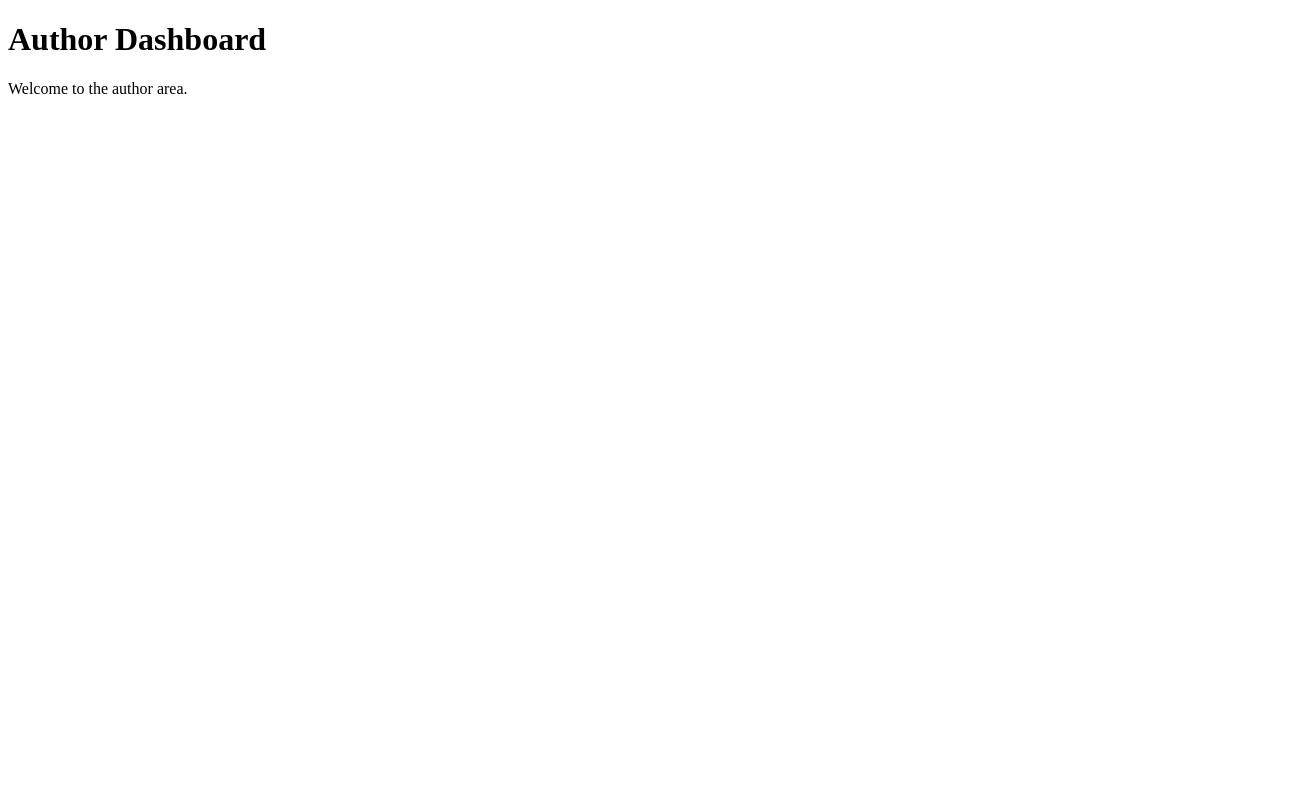
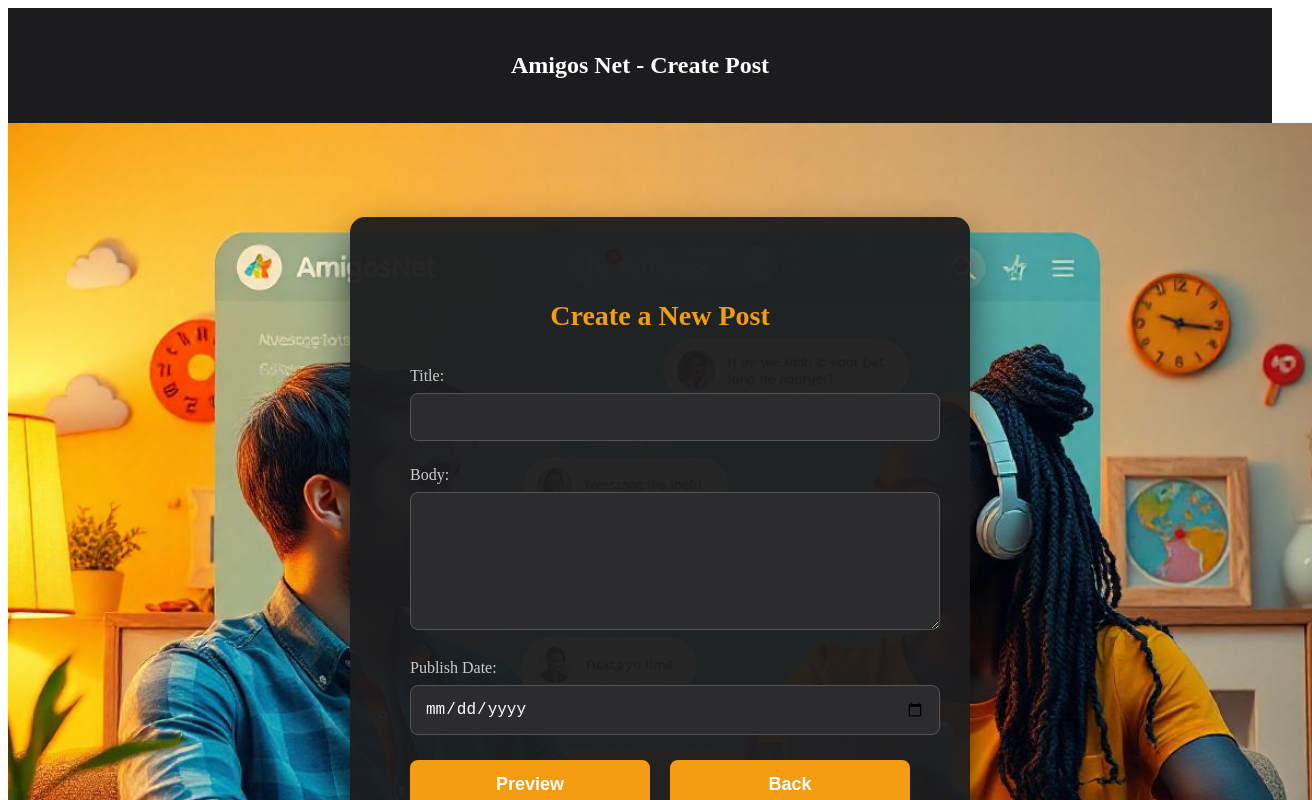
Before and after one commit to LP-blog-usc/frontend, a Vue app: page /author-dashboard in a window 1280 px wide. Shown: the top 800 px of the page, 1312 px wide, since content can reach past the window. Built offline with nearby package versions, Linux system fonts and the light colour scheme.

Commit message:
AuthorDashboard creat

```diff
--- a/package.json
+++ b/package.json
@@ -8,6 +8,7 @@
     "lint": "vue-cli-service lint"
   },
   "dependencies": {
+    "axios": "^1.7.7",
     "core-js": "^3.8.3",
     "vue": "^3.2.13",
     "vue-router": "^4.0.13"
--- a/src/components/AuthorDashboard.vue
+++ b/src/components/AuthorDashboard.vue
@@ -1,12 +1,284 @@
 <template>
-    <div>
-      <h1>Author Dashboard</h1>
-      <p>Welcome to the author area.</p>
+  <div>
+    <!-- Barra Superior -->
+    <header class="header">
+      <nav class="navbar">
+        <div class="logo">
+          <h1>Amigos Net - Create Post</h1>
+        </div>
+      </nav>
+    </header>
+
+    <!-- Contenido Principal -->
+    <div class="background-container">
+      <!-- Contenedor del formulario de creación de post -->
+      <div class="post-container">
+        <div class="post-box">
+          <h2>Create a New Post</h2>
+          <form @submit.prevent="createPost">
+            <div class="form-group">
+              <label for="title">
+                <i class="fas fa-heading"></i> Title:
+              </label>
+              <input type="text" id="title" v-model="title" required />
+              <p v-if="errors.title" class="error">{{ errors.title }}</p>
+            </div>
+
+            <div class="form-group">
+              <label for="body">
+                <i class="fas fa-align-left"></i> Body:
+              </label>
+              <textarea id="body" v-model="body" rows="6" required></textarea>
+              <p v-if="errors.body" class="error">{{ errors.body }}</p>
+            </div>
+
+            <div class="form-group">
+              <label for="publishDate">
+                <i class="fas fa-calendar-alt"></i> Publish Date:
+              </label>
+              <input type="date" id="publishDate" v-model="publishDate" required />
+              <p v-if="errors.publishDate" class="error">{{ errors.publishDate }}</p>
+            </div>
+
+            <!-- Botones -->
+            <div class="form-buttons">
+              <button type="submit" :disabled="isSubmitting" class="action-button">Preview</button>
+              <button type="button" @click="goBack" class="action-button">Back</button>
+            </div>
+          </form>
+
+          <!-- Vista previa del post -->
+          <div v-if="previewMode" class="preview">
+            <h3>Post Preview</h3>
+            <p><strong>Title:</strong> {{ title }}</p>
+            <p><strong>Body:</strong> {{ body }}</p>
+            <p><strong>Publish Date:</strong> {{ publishDate }}</p>
+            <div class="form-buttons">
+              <button @click="submitPost" class="action-button">Submit Post</button>
+              <button @click="cancelPreview" class="action-button">Cancel</button>
+            </div>
+          </div>
+
+          <!-- Mensajes de éxito o error -->
+          <p v-if="successMessage" class="success">{{ successMessage }}</p>
+          <p v-if="errorMessage" class="error">{{ errorMessage }}</p>
+        </div>
+      </div>
     </div>
-  </template>
+  </div>
+</template>
 
-  <script>
-  export default {
-    name: 'AuthorDashboard'
+<script>
+import axios from 'axios';
+
+export default {
+  data() {
+    return {
+      title: '',
+      body: '',
+      publishDate: '',
+      errors: {},
+      isSubmitting: false,
+      previewMode: false,
+      successMessage: '',
+      errorMessage: ''
+    };
+  },
+  methods: {
+    createPost() {
+      this.clearErrors();
+
+      // Validaciones de campos
+      if (!this.title) {
+        this.errors.title = "The title is required.";
+      }
+      if (!this.body) {
+        this.errors.body = "The body is required.";
+      }
+      if (!this.publishDate) {
+        this.errors.publishDate = "The publish date is required.";
+      }
+
+      // Si hay errores, no se permite continuar
+      if (Object.keys(this.errors).length > 0) {
+        return;
+      }
+
+      // Activar el modo vista previa
+      this.previewMode = true;
+    },
+    submitPost() {
+      this.isSubmitting = true;
+
+      const postData = {
+        title: this.title,
+        body: this.body,
+        publishDate: this.publishDate
+      };
+
+       axios.post('https://tu-api-backend.com/api/posts', postData)
+       // eslint-disable-next-line no-unused-vars
+        .then(response => {
+          this.successMessage = "Post created successfully!";
+          this.resetForm();
+        })
+        // eslint-disable-next-line no-unused-vars
+        .catch(error => {
+          this.errorMessage = "Error creating post. Please try again.";
+        })
+        .finally(() => {
+          this.isSubmitting = false;
+          this.previewMode = false;
+        });
+    },
+    clearErrors() {
+      this.errors = {};
+      this.successMessage = '';
+      this.errorMessage = '';
+    },
+    resetForm() {
+      this.title = '';
+      this.body = '';
+      this.publishDate = '';
+    },
+    cancelPreview() {
+      this.previewMode = false;
+    },
+    goBack() {
+      this.$router.push({ name: 'AuthorDashboard' });
+    }
   }
-  </script>
+};
+</script>
+
+<style scoped>
+/* Estilos para mantener la consistencia con el formulario de login */
+
+/* Barra superior */
+.header {
+  background-color: #1c1c1e;
+  padding: 1.5rem 2.5rem;
+  display: flex;
+  justify-content: center;
+  align-items: center;
+  color: #fff;
+}
+
+/* Contenedor de fondo */
+.background-container {
+  background-image: url('@/assets/fondo1.png');
+  background-size: cover;
+  background-position: center;
+  background-repeat: no-repeat;
+  width: 100%;
+  height: 100vh;
+  display: flex;
+  justify-content: center;
+  align-items: center;
+  padding: 20px;
+}
+
+/* Contenedor del formulario de post */
+.post-container {
+  display: flex;
+  justify-content: center;
+  align-items: center;
+  width: 100vw;
+  height: 100vh;
+  padding: 20px;
+}
+
+.post-box {
+  background: rgba(28, 28, 30, 0.95);
+  padding: 60px;
+  border-radius: 15px;
+  box-shadow: 0 20px 40px rgba(0, 0, 0, 0.6);
+  width: 100%;
+  max-width: 500px;
+  text-align: center;
+  color: #fff;
+}
+
+.post-box h2 {
+  margin-bottom: 35px;
+  font-size: 28px;
+  font-weight: 700;
+  color: #f39c12;
+}
+
+/* Grupos de formulario */
+.form-group {
+  margin-bottom: 25px;
+  text-align: left;
+}
+
+.form-group label {
+  font-size: 16px;
+  color: #ccc;
+  display: block;
+  margin-bottom: 8px;
+}
+
+.form-group input,
+.form-group textarea {
+  width: 100%;
+  padding: 14px;
+  border-radius: 8px;
+  border: 1px solid #555;
+  background: #2c2c2e;
+  color: #fff;
+  transition: border-color 0.3s;
+  font-size: 16px;
+}
+
+.form-group input:focus,
+.form-group textarea:focus {
+  border-color: #f39c12;
+  outline: none;
+}
+
+/* Estilos para los botones */
+.form-buttons {
+  display: flex;
+  justify-content: space-between;
+}
+
+.action-button {
+  width: 48%;
+  padding: 14px;
+  border: none;
+  border-radius: 8px;
+  background-color: #f39c12;
+  color: #fff;
+  font-size: 18px;
+  font-weight: 600;
+  cursor: pointer;
+  transition: background-color 0.3s, transform 0.2s;
+}
+
+.action-button:hover {
+  background-color: #d35400;
+  transform: scale(1.05);
+}
+
+button:disabled {
+  background-color: #888;
+  cursor: not-allowed;
+}
+
+/* Estilo de los mensajes de error y éxito */
+.error {
+  color: red;
+}
+
+.success {
+  color: green;
+}
+
+.preview {
+  border: 1px solid #ccc;
+  padding: 20px;
+  margin-top: 20px;
+  background-color: rgba(255, 255, 255, 0.1);
+}
+</style>
--- a/src/components/login-Form.vue
+++ b/src/components/login-Form.vue
@@ -73,7 +73,7 @@ export default {
 /* Barra superior */
 .header {
   background-color: #1c1c1e;
-  padding: 1.5rem 2.5rem; /* Ajuste de padding para mayor espacio */
+  padding: 1.5rem 2.5rem;
   display: flex;
   justify-content: center;
   align-items: center;
```
Also changed, not shown: 1 other file (tests, documents, lock files or other folders).
